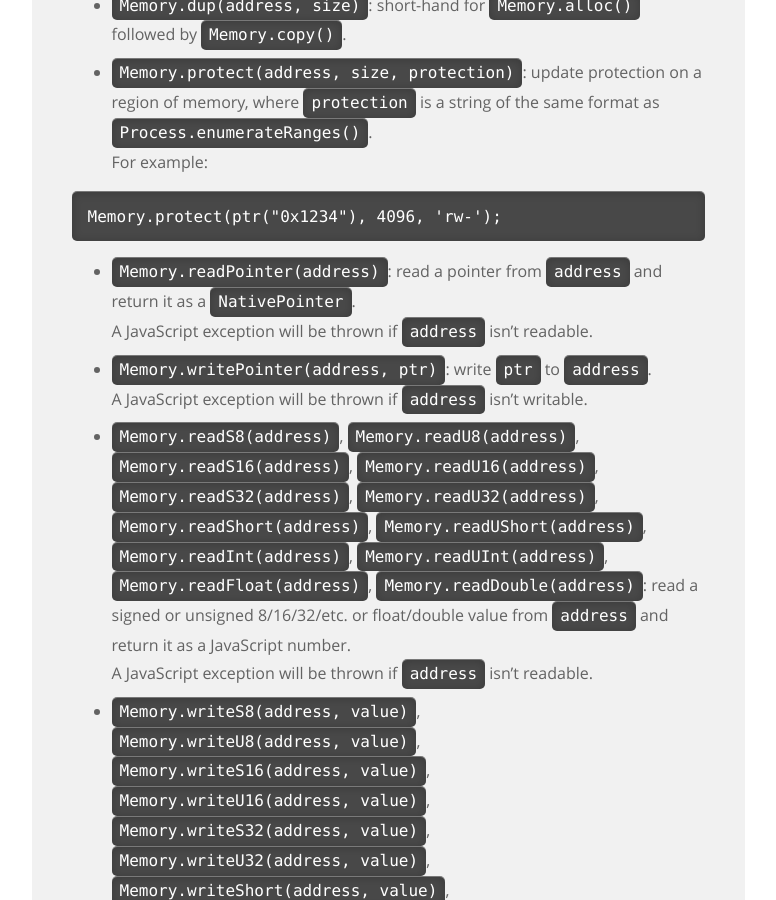
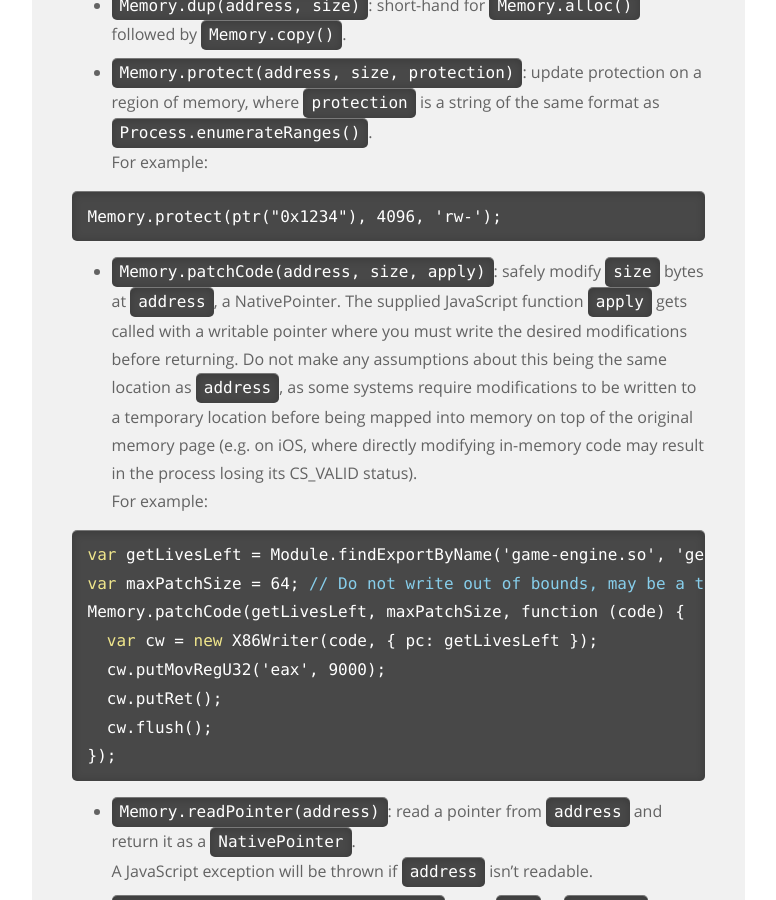
Before and after one commit to frida/frida-website, a Jekyll site: the page built from _docs/javascript-api.md, in a window 1280 px wide and 900 px high, scrolled down 11738 px. Shown: the whole window, without its empty margins (364-1140 px from the left). Built offline with Jekyll 4.4.1, drawn with Linux system fonts in a browser that asks for light colours.

Commit message:
Add Memory.patchCode() docs

```diff
--- a/_docs/javascript-api.md
+++ b/_docs/javascript-api.md
@@ -465,6 +465,28 @@ In the example above we used `script.on('message', on_message)` to monitor for a
 
 {% highlight js %}
 Memory.protect(ptr("0x1234"), 4096, 'rw-');
+{% endhighlight %}
+
++   `Memory.patchCode(address, size, apply)`: safely modify `size` bytes at
+    `address`, a NativePointer. The supplied JavaScript function `apply` gets
+    called with a writable pointer where you must write the desired
+    modifications before returning. Do not make any assumptions about this being
+    the same location as `address`, as some systems require modifications to be
+    written to a temporary location before being mapped into memory on top of
+    the original memory page (e.g. on iOS, where directly modifying in-memory
+    code may result in the process losing its CS_VALID status).
+
+    For example:
+
+{% highlight js %}
+var getLivesLeft = Module.findExportByName('game-engine.so', 'get_lives_left');
+var maxPatchSize = 64; // Do not write out of bounds, may be a temporary buffer!
+Memory.patchCode(getLivesLeft, maxPatchSize, function (code) {
+  var cw = new X86Writer(code, { pc: getLivesLeft });
+  cw.putMovRegU32('eax', 9000);
+  cw.putRet();
+  cw.flush();
+});
 {% endhighlight %}
 
 +   `Memory.readPointer(address)`: read a pointer from `address` and return
```
